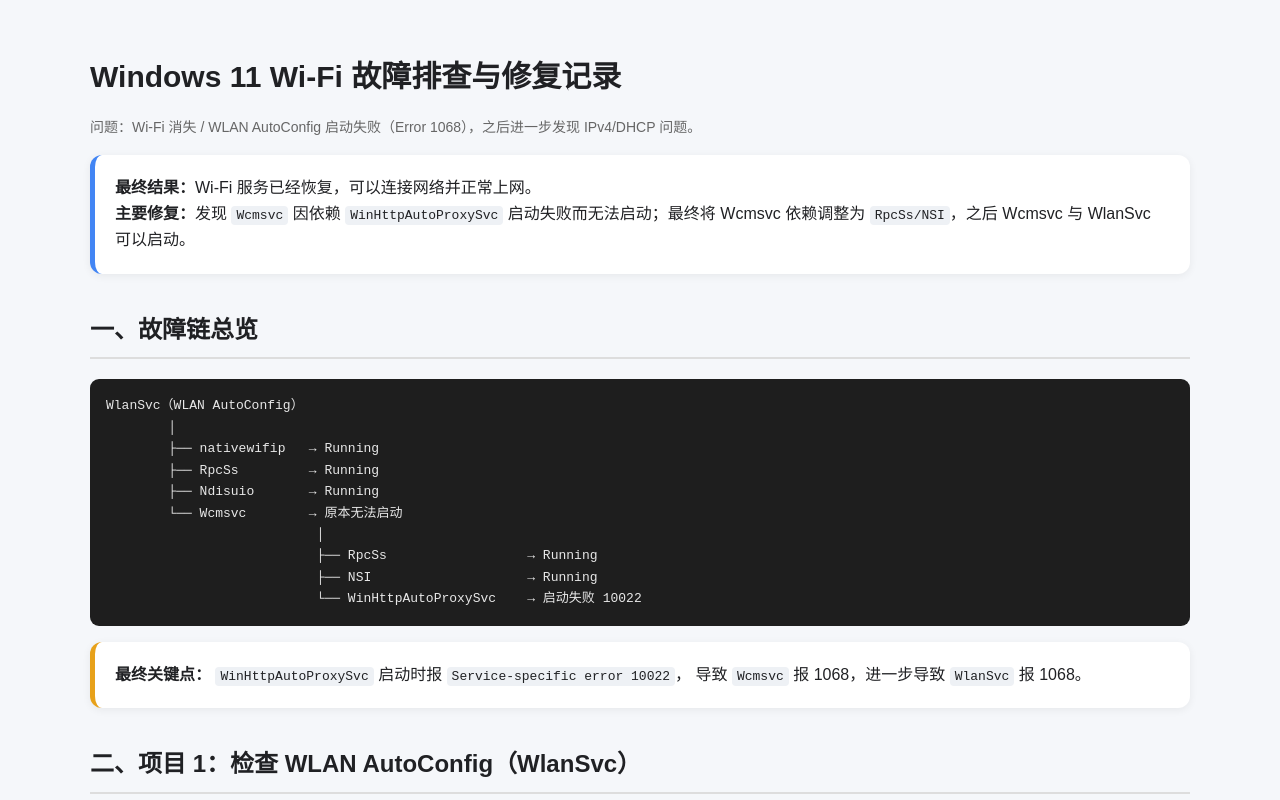
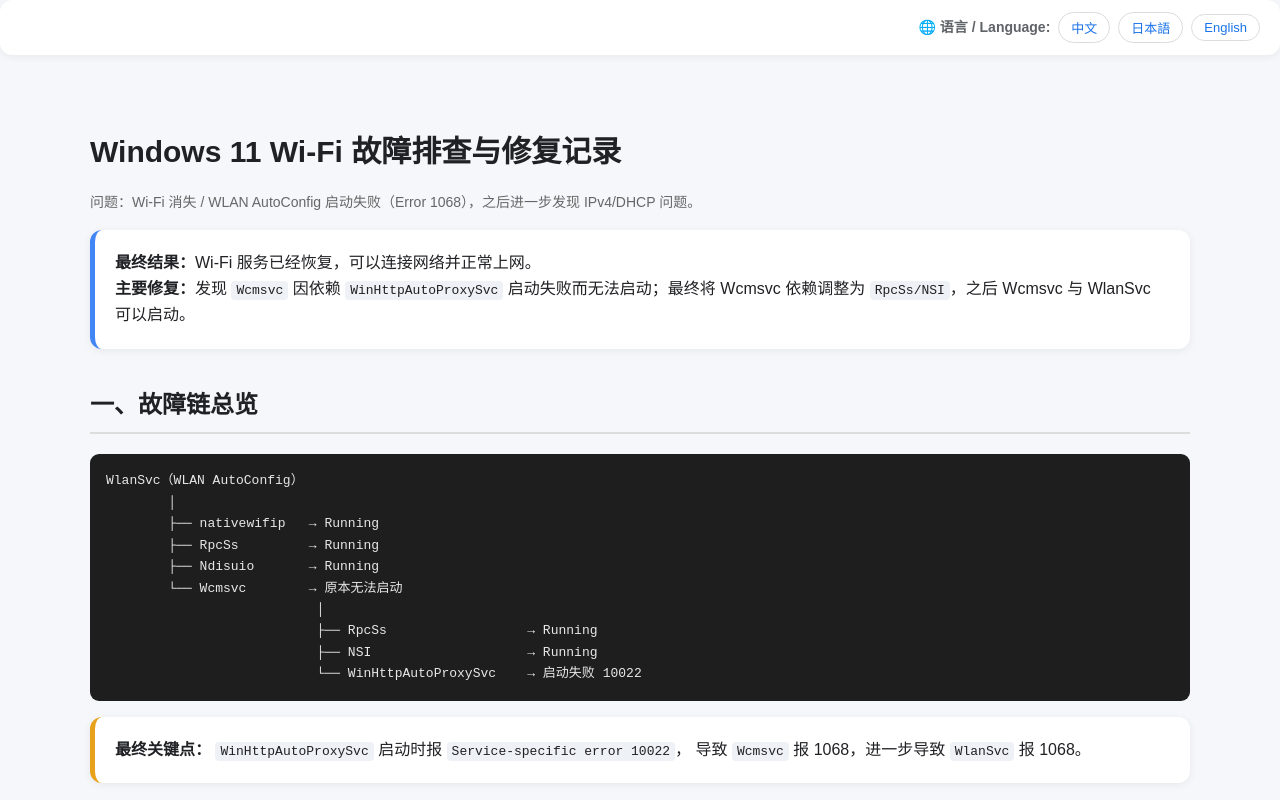
Before and after one commit to cheny35b0-ctrl/Windows11_wifi_repair_log, a plain HTML site: page index.html in a window 1280 px wide. Shown: the top 800 px of the page. Drawn offline with Linux system fonts and the light colour scheme.

Commit message:
Implement language translation feature in index.html
Added a top bar with language translation buttons and styles.

```diff
--- a/index.html
+++ b/index.html
@@ -20,9 +20,49 @@
   th{background:#f0f2f5}
   .tag{display:inline-block;padding:3px 8px;border-radius:12px;background:#e8f0fe;margin:2px}
   .small{font-size:14px;color:#666}
+  /* 顶部控制栏及翻译按钮样式 */
+        .top-bar {
+            background: #ffffff;
+            padding: 12px 20px;
+            border-radius: 12px;
+            margin-bottom: 20px;
+            box-shadow: 0 2px 8px rgba(0,0,0,0.06);
+            display: flex;
+            justify-content: flex-end;
+            align-items: center;
+        }
+        .translate-box { display: flex; align-items: center; gap: 8px; }
+        .translate-title { font-size: 14px; font-weight: bold; color: #5f6368; }
+        .lang-btn {
+            border: 1px solid #dadce0;
+            background: #ffffff;
+            color: #1a73e8;
+            padding: 5px 12px;
+            border-radius: 16px;
+            cursor: pointer;
+            font-size: 13px;
+            transition: all 0.2s;
+        }
+        .lang-btn:hover { background: #e8f0fe; border-color: #1a73e8; }
+
+        /* 隐藏原本丑陋的 Google 翻译顶栏和下拉框 */
+        #google_translate_element { display: none; }
+        .goog-te-banner-frame { display: none !important; }
+        body { top: 0px !important; }
 </style>
 </head>
 <body>
+  <!-- 顶部语言翻译按钮栏 -->
+    <div class="top-bar">
+        <div class="translate-box">
+            <span class="translate-title">🌐 语言 / Language:</span>
+            <button class="lang-btn" onclick="translatePage('zh-CN')">中文</button>
+            <button class="lang-btn" onclick="translatePage('ja')">日本語</button>
+            <button class="lang-btn" onclick="translatePage('en')">English</button>
+        </div>
+    </div>
+    <!-- 隐藏的 Google 翻译挂载点 -->
+    <div id="google_translate_element"></div>
 <div class="wrap">
 
 <h1>Windows 11 Wi‑Fi 故障排查与修复记录</h1>
@@ -288,5 +328,24 @@
 </div>
 
 </div>
+  <!-- 自动翻译控制脚本 -->
+<script type="text/javascript">
+    function googleTranslateElementInit() {
+        new google.translate.TranslateElement({
+            pageLanguage: 'zh-CN',
+            includedLanguages: 'zh-CN,ja,en',
+            autoDisplay: false
+        }, 'google_translate_element');
+    }
+
+    function translatePage(langCode) {
+        var select = document.querySelector('.goog-te-combo');
+        if (select) {
+            select.value = langCode;
+            select.dispatchEvent(new Event('change'));
+        }
+    }
+</script>
+<script type="text/javascript" src="//translate.google.com/translate_a/element.js?cb=googleTranslateElementInit"></script>
 </body>
 </html>
```
